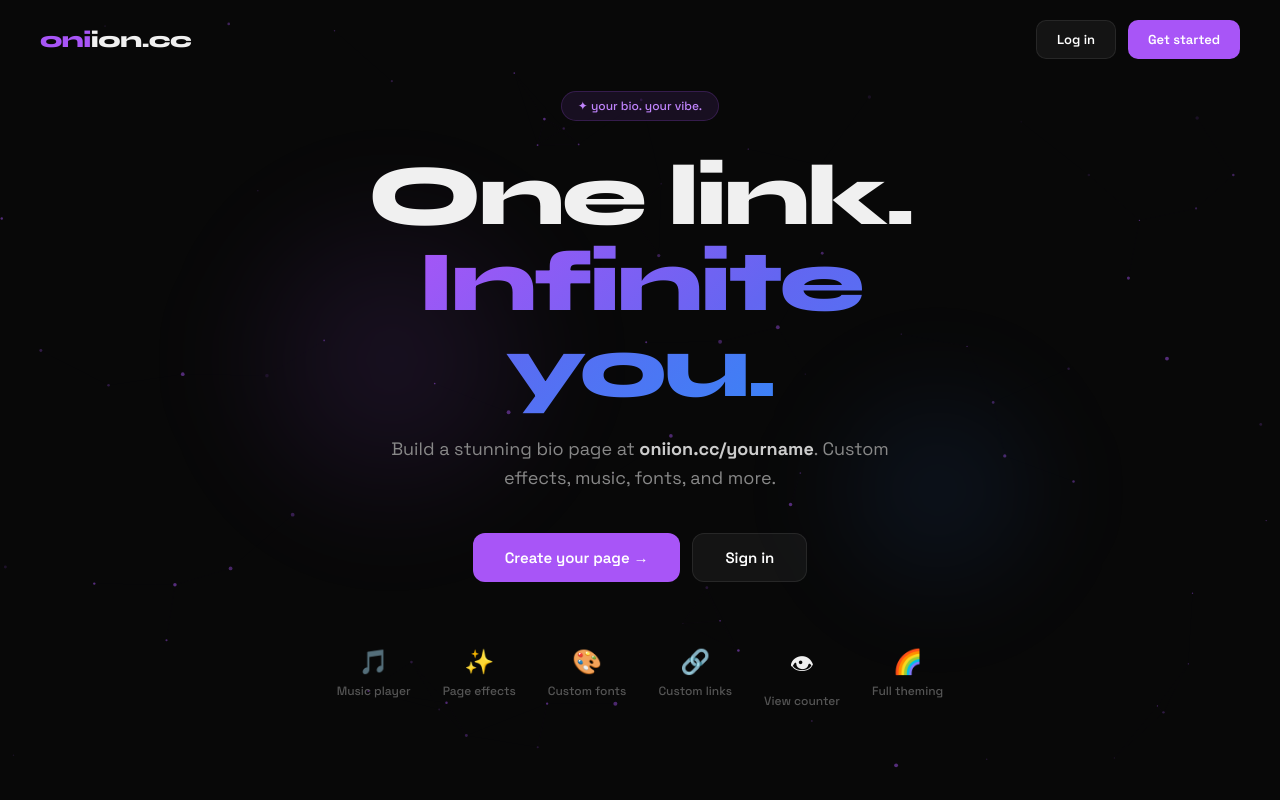
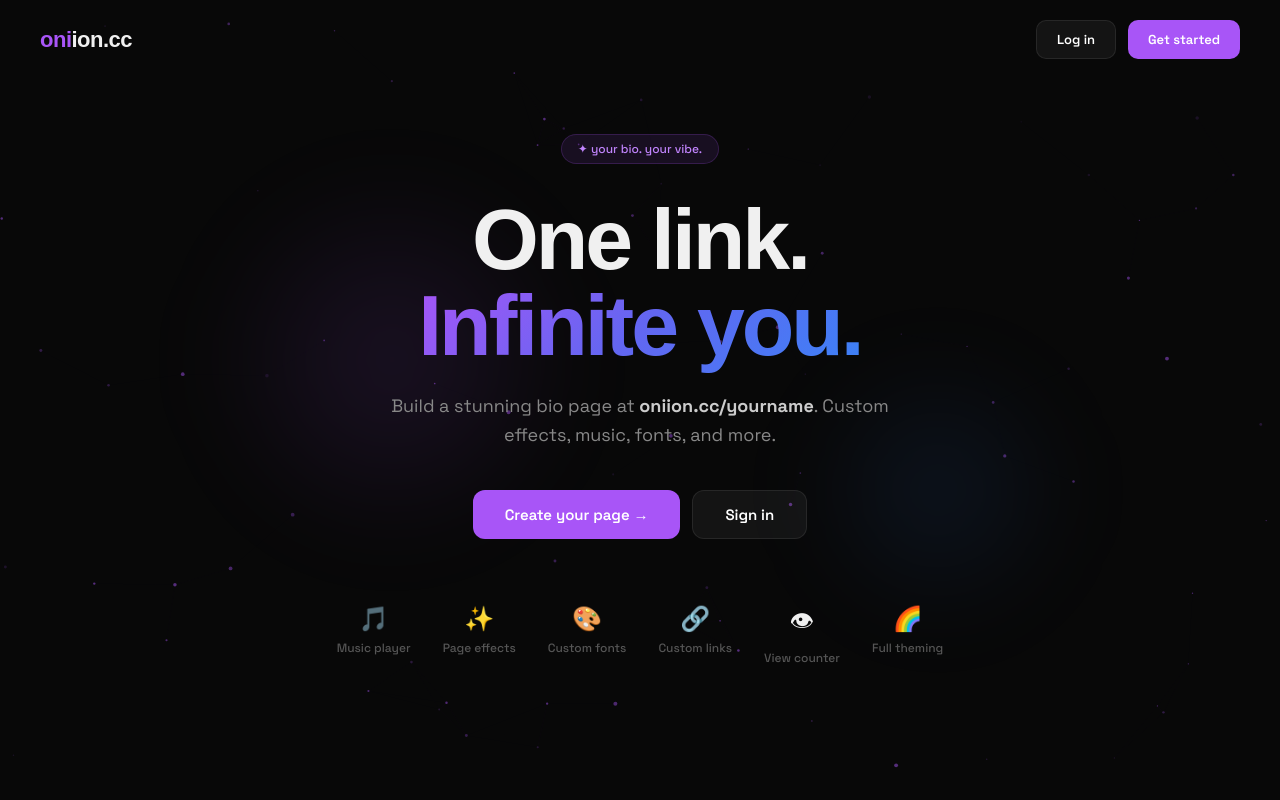
Before and after one commit to 900f/oniion, a Next.js app: page / in a window 1280 px wide. Built offline with nearby package versions, Linux system fonts and the light colour scheme; a web font is replaced by a local one.

Commit message:
Change font

```diff
--- a/src/app/page.tsx
+++ b/src/app/page.tsx
@@ -82,7 +82,7 @@ export default function Home() {
       <div style={{ position: 'fixed', bottom: '20%', right: '15%', width: 300, height: 300, borderRadius: '50%', background: 'radial-gradient(circle, rgba(59,130,246,0.1) 0%, transparent 70%)', filter: 'blur(40px)', zIndex: 0 }} />
 
       <nav style={{ position: 'fixed', top: 0, left: 0, right: 0, zIndex: 100, padding: '20px 40px', display: 'flex', alignItems: 'center', justifyContent: 'space-between' }}>
-        <span style={{ fontFamily: 'Syne, sans-serif', fontWeight: 800, fontSize: 22, letterSpacing: '-0.5px' }}>
+        <span style={{ fontFamily: 'Montserrat, sans-serif', fontWeight: 800, fontSize: 22, letterSpacing: '-0.5px' }}>
           <span style={{ color: '#a855f7' }}>oni</span>ion.cc
         </span>
         <div style={{ display: 'flex', gap: 12 }}>
@@ -96,7 +96,7 @@ export default function Home() {
           ✦ your bio. your vibe.
         </div>
 
-        <h1 style={{ fontFamily: 'Syne, sans-serif', fontWeight: 800, fontSize: 'clamp(48px, 8vw, 86px)', lineHeight: 1, letterSpacing: '-3px', marginBottom: 24 }}>
+        <h1 style={{ fontFamily: 'Montserrat, sans-serif', fontWeight: 800, fontSize: 'clamp(48px, 8vw, 86px)', lineHeight: 1, letterSpacing: '-3px', marginBottom: 24 }}>
           One link.<br />
           <span style={{ background: 'linear-gradient(135deg, #a855f7 0%, #6366f1 50%, #3b82f6 100%)', WebkitBackgroundClip: 'text', WebkitTextFillColor: 'transparent' }}>
             Infinite you.
```
